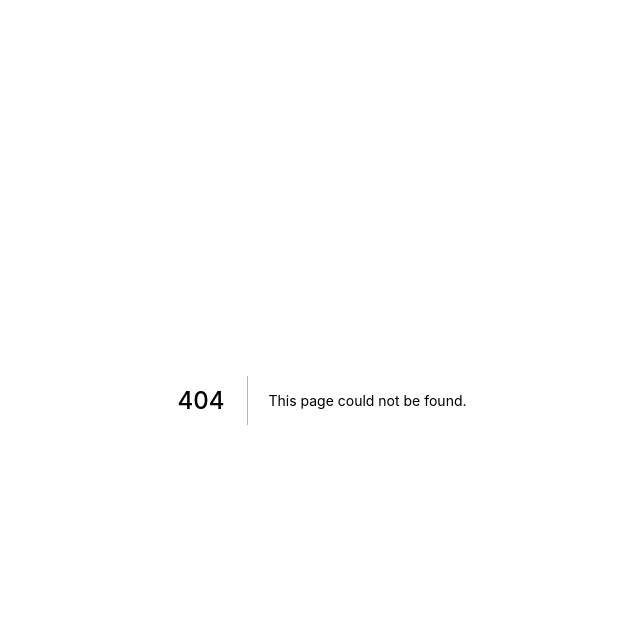
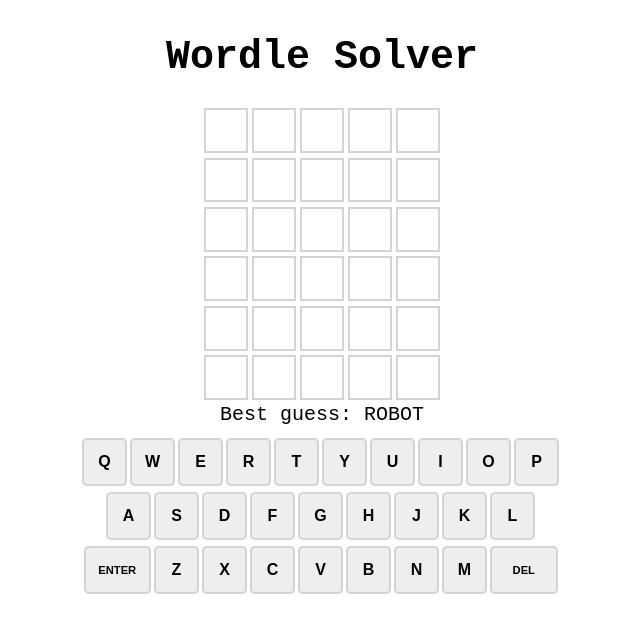
Before and after one commit to toanphan19/playground, a Next.js app: page /wordle in a window 1280 px wide. Before the commit this address had no page. Shown: the top 632 px of the page, without its empty margins (318-958 px from the left). Built offline with nearby package versions, Linux system fonts and the light colour scheme.

Commit message:
initial commit

```diff
--- a/pages/_app.js
+++ b/pages/_app.js
@@ -1,7 +1,5 @@
 import '../styles/globals.css'
 
-function MyApp({ Component, pageProps }) {
+export default function App({ Component, pageProps }) {
   return <Component {...pageProps} />
 }
-
-export default MyApp
--- /dev/null
+++ b/pages/wordle.js
@@ -0,0 +1,264 @@
+import React from "react";
+
+export default function Wordle() {
+  return (
+    <div className="container">
+
+      <h1>Wordle Solver</h1>
+      <Game />
+    </div>
+  );
+}
+
+
+const hintEnum = {
+  CORRECT: "C",
+  INCORRECT: "I",
+  NOT_IN_WORD: "N"
+}
+
+
+class Tile extends React.Component {
+  render() {
+    return (
+      <button
+        className={"game-tile " + this.hintClass(this.props.hint)}
+        onClick={this.changeHint}
+      >
+        {this.props.letter}
+      </button >
+    );
+  }
+
+  hintClass(hint) {
+    let hintClass;
+    switch (hint) {
+      case hintEnum.CORRECT:
+        hintClass = "game-tile-correct";
+        break;
+      case hintEnum.INCORRECT:
+        hintClass = "game-tile-incorrect";
+        break;
+      case hintEnum.NOT_IN_WORD:
+        hintClass = "game-tile-not-in-word";
+        break;
+      default:
+        hintClass = "";
+        break;
+    }
+    return hintClass;
+  }
+
+  // changeHint() {
+  //   let state = this.state
+  //   switch (state.hint) {
+  //     case hintEnum.CORRECT:
+  //       state.hint = hintEnum.INCORRECT;
+  //       state.hintClass = "game-tile-incorrect";
+  //       break;
+  //     case hintEnum.INCORRECT:
+  //       state.hint = hintEnum.NOT_IN_WORD;
+  //       state.hintClass = "game-tile-not-in-word";
+  //       break;
+  //     case hintEnum.NOT_IN_WORD:
+  //       state.hint = null;
+  //       state.hintClass = "";
+  //       break;
+  //     default:
+  //       state.hint = hintEnum.CORRECT;
+  //       state.hintClass = "game-tile-correct";
+  //       break;
+  //   }
+  //   this.setState(state)
+  // }
+
+
+}
+
+class Row extends React.Component {
+  render() {
+    return (
+      <div className="game-row">
+        {this.renderTile(0)}
+        {this.renderTile(1)}
+        {this.renderTile(2)}
+        {this.renderTile(3)}
+        {this.renderTile(4)}
+        {/* <button
+          onClick={this.props.clearWord}
+        >
+          Clear
+        </button> */}
+      </div >
+    );
+  }
+  renderTile(i) {
+    return (
+      <Tile
+        letter={this.props.word[i]}
+        hint={this.props.hints[i]}
+      />
+    );
+  }
+}
+
+class Board extends React.Component {
+  render() {
+    return (
+      <div className="game-board">
+        {this.renderRow(0)}
+        {this.renderRow(1)}
+        {this.renderRow(2)}
+        {this.renderRow(3)}
+        {this.renderRow(4)}
+        {this.renderRow(5)}
+      </div>
+    );
+  }
+
+  renderRow(i) {
+    return <Row
+      word={this.props.guesses[i].word}
+      hints={this.props.guesses[i].hints}
+    />
+  }
+}
+
+class Game extends React.Component {
+  constructor(props) {
+    super(props);
+    this.state = {
+      guesses: Array(6).fill().map(() => {
+        return {
+          word: Array(5).fill(" "),
+          hints: Array(5).fill(null)
+        };
+      }),
+      currentLetterPos: {
+        row: 0,
+        col: -1,
+      }
+    }
+  }
+
+  render() {
+    return (
+      <div className="game-container">
+        <Board
+          guesses={this.state.guesses}
+        />
+        <Guess />
+        <Keyboard
+          onClickKeyboardButton={(key) => this.onClickKeyboardButton(key)}
+        />
+      </div>
+    );
+  }
+
+  onClickKeyboardButton(key) {
+    console.log(key);
+    console.log(this.state);
+    switch (key) {
+      case "ENTER":
+        if (this.state.currentLetterPos.col != 4) {
+          break;
+        }
+
+        // TODO: Make a guess?
+        this.moveKeyboardCursor(this.state.currentLetterPos.row + 1, -1)
+        break;
+      case "DEL":
+        if (this.state.currentLetterPos.col < 0) {
+          break;
+        }
+        this.changeCurrentLetter(null)
+        this.moveKeyboardCursor(this.state.currentLetterPos.row, this.state.currentLetterPos.col - 1)
+        break;
+      default:  // a letter from A-Z
+        if (this.state.currentLetterPos.col >= 4) {
+          break;
+        }
+
+        this.moveKeyboardCursor(this.state.currentLetterPos.row, this.state.currentLetterPos.col + 1);
+        this.changeCurrentLetter(key);
+        break;
+    }
+  }
+
+  moveKeyboardCursor(wordIndex, letterIndex) {
+    this.state.currentLetterPos.row = wordIndex;
+    this.state.currentLetterPos.col = letterIndex;
+    this.setState(this.state);
+  }
+
+  changeCurrentLetter(letter) {
+    this.state.guesses[this.state.currentLetterPos.row].word[this.state.currentLetterPos.col] = letter;
+    this.setState(this.state)
+  }
+}
+
+class Guess extends React.Component {
+  render() {
+    return (
+      <div>
+        <span>Best guess: </span> ROBOT
+      </div>
+    );
+  }
+}
+
+class Keyboard extends React.Component {
+  render() {
+    let row3_values = "ZXCVBNM".split("");
+
+    return (
+      <div className="keyboard">
+        <div className="keyboard-row">
+          {"QWERTYUIOP".split("").map((letter) => {
+            return this.renderKey(letter);
+          })}
+        </div>
+        <div className="keyboard-row">
+          {"ASDFGHJKL".split("").map((letter) => {
+            return this.renderKey(letter);
+          })}
+        </div>
+        <div className="keyboard-row">
+          {this.renderKey("ENTER")}
+          {row3_values.map((letter) => {
+            return this.renderKey(letter);
+          })}
+          {this.renderKey("DEL")}
+        </div>
+      </div>
+    );
+  }
+
+  renderKey(key) {
+    return <KeyboardButton
+      value={key}
+      onClickKeyboardButton={() => { this.props.onClickKeyboardButton(key) }}
+    />
+  }
+
+}
+
+class KeyboardButton extends React.Component {
+  getClassName(key) {
+    if (["ENTER", "DEL"].includes(key)) {
+      return "keyboard-button keyboard-button-three-halves"
+    } else {
+      return "keyboard-button"
+    }
+  }
+
+  render() {
+    return <button
+      className={this.getClassName(this.props.value)}
+      value={this.props.value}
+      onClick={this.props.onClickKeyboardButton}
+    >
+      {this.props.value}
+    </button>
+  }
+}
--- a/styles/globals.css
+++ b/styles/globals.css
@@ -1,16 +1,99 @@
-html,
-body {
-  padding: 0;
-  margin: 0;
-  font-family: -apple-system, BlinkMacSystemFont, Segoe UI, Roboto, Oxygen,
-    Ubuntu, Cantarell, Fira Sans, Droid Sans, Helvetica Neue, sans-serif;
+.container {
+  max-height: 100vh;
+  padding: 0 0.5rem;
+  display: flex;
+  flex-direction: column;
+  justify-content: flex-start;
+  align-items: center;
+
+  font-family: 'Courier New', Courier, monospace;
+  font-size: 20px;
 }
 
-a {
-  color: inherit;
-  text-decoration: none;
+main {
+  padding: 5rem 0;
+  flex: 1;
+  display: flex;
+  flex-direction: column;
+  justify-content: center;
+  align-items: center;
 }
 
-* {
-  box-sizing: border-box;
+.game-container {
+  display: flex;
+  /* height: 100%; */
+  flex-direction: column;
+  justify-content: space-between;
+  align-items: center;
+  padding: 0;
 }
+
+.game-color-correct {
+  color: white;
+  background-color: #6aaa64;
+}
+.game-color-incorrect {
+  color: white;
+  background-color: #c9b458;
+}
+.game-color-not-in-word {
+  color: white;
+  background-color: #86888a;
+}
+
+/* Game Board */
+.game-tile {
+  font-size: 1.6rem;
+  font-weight: bold;
+  width: 2.8rem;
+  height: 2.8rem;
+  margin: 0.1rem;
+  background-color: white;
+  border: 2px solid lightgray;
+  text-transform: uppercase;
+}
+
+
+
+/* Game Keyboard */
+.keyboard {
+  /* min-width: 500px; */
+  width: 500px;
+  max-width: 100vw;
+  margin-top: 12px;
+}
+
+.keyboard-row {
+  display: flex;
+  flex-direction: row;
+  justify-content: center;
+  align-items: center;
+
+  /* margin: 0.1rem; */
+  margin-bottom: 6px;
+}
+
+.keyboard-button {
+  position: relative;
+  display: flex;
+  justify-content: center;
+  align-items: center;
+  /* flex: 1;  */
+
+  font-size: 1rem;
+  font-weight: bold;
+  height: 3rem;
+  min-width: 9%;
+  margin-right: 3px;
+  padding: 1px;
+  background-color: #eeeeee;
+  border: 2px solid lightgray;
+  border-radius: 5px;
+}
+
+.keyboard-button-three-halves {
+  font-size: 0.7rem;
+  display: flex;
+  /* flex: 1.5; */
+  width: 13.5%;
+}
```
Also changed, not shown: pages/index.js (+169 -25 lines), 2 other files (tests, documents, lock files or other folders).
